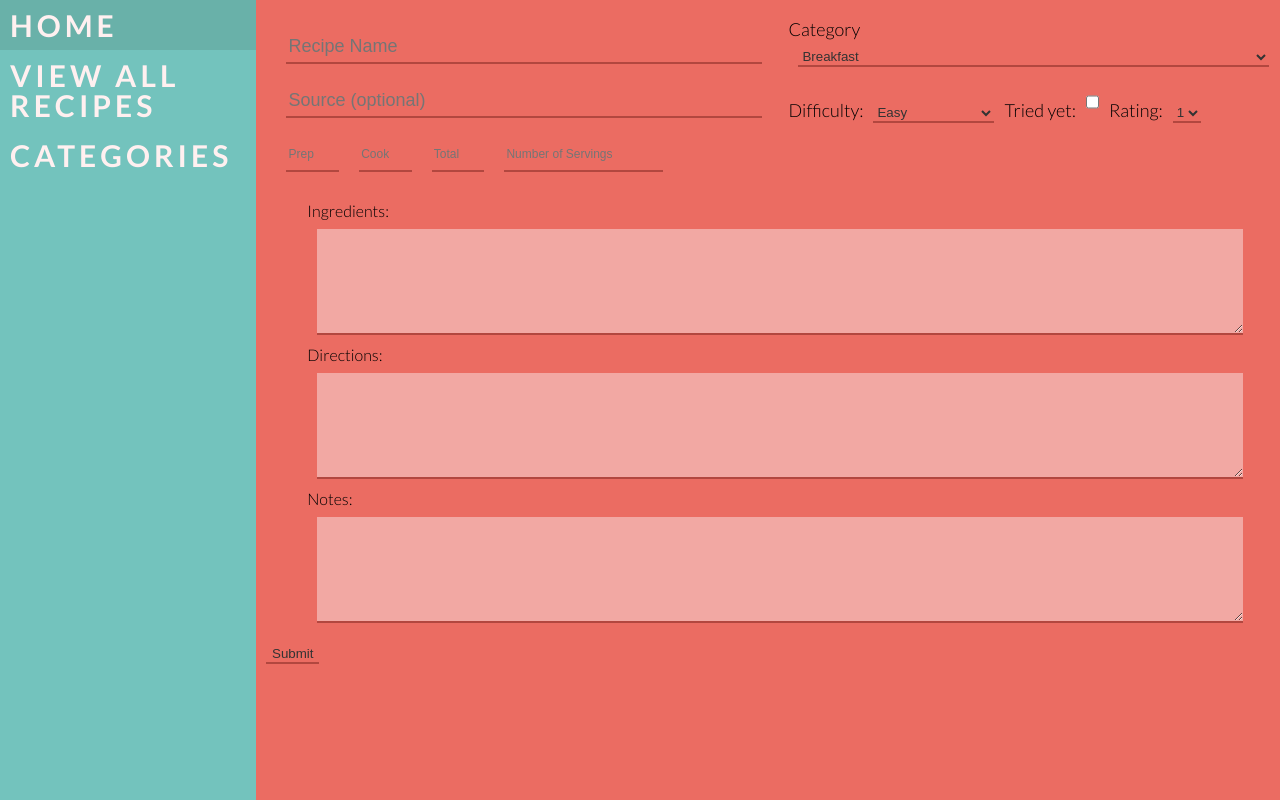
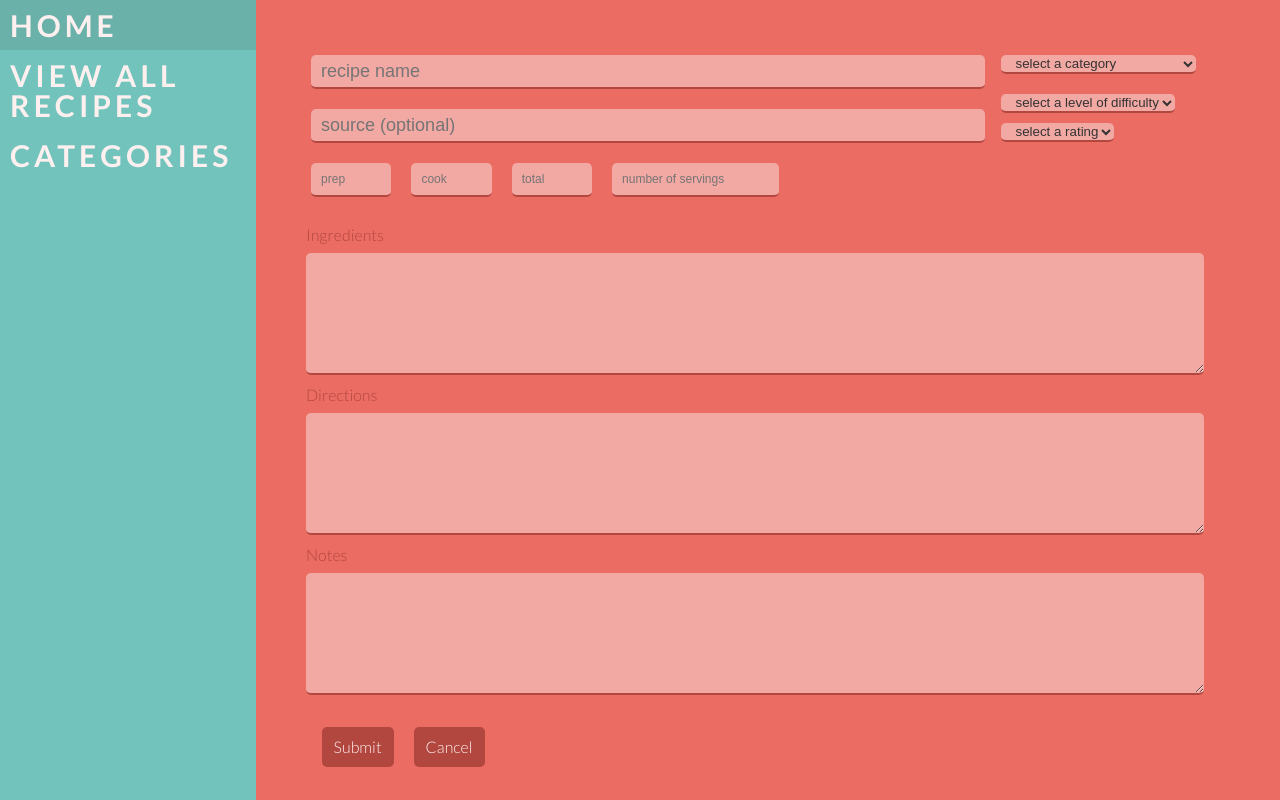
Before and after one commit to nikkieverett/final-project, a React (Create React App) app in the folder client/: page /create-new in a window 1280 px wide. Built offline with nearby package versions, Linux system fonts and the light colour scheme; no server answers.

Commit message:
updated css for recipe form

```diff
--- a/client/src/components/RecipeForm.js
+++ b/client/src/components/RecipeForm.js
@@ -24,9 +24,7 @@ class RecipeForm extends React.Component {
     return(
       <div className="form-container">
         <NavMenu />
-        <form
-          className="recipe-form"
-          onSubmit={(evt) => this.handleSave(evt)}>
+        <form className="recipe-form">
           <div className="left-entry">
             <input
               id="name"
@@ -77,44 +75,38 @@ class RecipeForm extends React.Component {
           </div>
 
           <div className="right-entry">
-            <h1>Category</h1>
             <select
               id="category"
               className="input"
               type="text"
               value={this.props.category}
               onChange={(evt) => this.setValue('category', evt)}>
+              <option default value="">Select a Category</option>
               <option value="BREAKFAST">Breakfast</option>
               <option value="MAIN COURSE">Main Course</option>
               <option value="DESSERT">Dessert</option>
               <option value="SIDE DISH">Side Dish</option>
               <option value="APPETIZER">Appetizer</option>
             </select>
-            <h1>Difficulty:</h1>
             <select
               id="difficulty"
               className="input"
               type="text"
               value={this.props.ease}
               onChange={(evt) => this.setValue('ease', evt)}>
+              <option default value="">Select a Level of Difficulty</option>
               <option value="EASY">Easy</option>
               <option value="INTERMEDIATE">Intermediate</option>
               <option value="DIFFICULT">Difficult</option>
               <option value="TIME CONSUMING">Time Consuming</option>
             </select>
-            <h1>Tried yet:</h1>
-            <input
-              id="tried"
-              className="input"
-              type="checkbox"
-              value={this.props.tried}
-              onChange={(evt) => this.setValue('tried', evt)}/>
-            <h1>Rating:</h1>
             <select
+              placeholder="Rating"
               id="rating"
               className="input"
               value={this.props.rating}
               onChange={(evt) => this.setValue('rating', evt)}>
+              <option default value="">Select a Rating</option>
               <option>1</option>
               <option>2</option>
               <option>3</option>
@@ -124,12 +116,12 @@ class RecipeForm extends React.Component {
           </div>
 
           <div className="main-entry">
-            <h1>Ingredients:</h1>
+            <h1>Ingredients</h1>
             <textarea
               className="input"
               value={this.props.ingredients}
               onChange={(evt) => this.setValue('ingredients', evt)}/>
-            <h1>Directions:</h1>
+            <h1>Directions</h1>
             <textarea
               className="input"
               value={this.props.directions}
@@ -137,16 +129,16 @@ class RecipeForm extends React.Component {
           </div>
 
           <div className="sub-entry">
-            <h1>Notes:</h1>
+            <h1>Notes</h1>
             <textarea
               className="input"
               value={this.props.notes}
               onChange={(evt) => this.setValue('notes', evt)} />
           </div>
+          <div className="submit" onClick={(evt) => this.handleSave(evt)}>Submit</div>
+          <div className="cancel" onClick={() => this.props.history.goBack()}>Cancel</div>
+        </form>
 
-          <input className="input" type="submit" />
-
-        </form>
       </div>
     )
   }
--- a/client/src/components/RecipeList.js
+++ b/client/src/components/RecipeList.js
@@ -5,7 +5,6 @@ import { Link, withRouter } from 'react-router-dom';
 import NavMenu from './NavMenu.js';
 import ListCreator from './ListCreator.js';
 import SearchBar from './SearchBar.js';
-// import UserData from '../UserData.js';
 
 class RecipeList extends React.Component {
   constructor(){
@@ -29,7 +28,8 @@ class RecipeList extends React.Component {
       <div className="list-container">
         <div className="page-header">
           <SearchBar className="list-search"/>
-          <div className="add"><Link to="/create-new">+<span>add new</span></Link></div>
+          <div className="categoryName">{this.state.query.category}</div>
+          <div className="add"><Link to="/create-new">+<span> add new</span></Link></div>
         </div>
         <NavMenu />
         <div className="recipes">
--- a/client/src/index.css
+++ b/client/src/index.css
@@ -65,24 +65,35 @@ table {
   display: inline-block;
   margin: 20px 0 20px 100px; }
 
-/* line 7, src/scss/_pageHeader.scss */
+/* line 6, src/scss/_pageHeader.scss */
 /* line 60, src/index.css */
 .list-search input {
   width: 200px;
-  height: 40px;
+  height: 30px;
   border: none;
   border-radius: 10px;
   font-size: 12px;
   color: #333333;
   padding-left: 20px; }
 
-/* line 16, src/scss/_pageHeader.scss */
+/* line 15, src/scss/_pageHeader.scss */
 /* line 69, src/index.css */
 .list-search input:focus {
   border: none; }
 
-/* line 21, src/scss/_pageHeader.scss */
+/* line 19, src/scss/_pageHeader.scss */
 /* line 73, src/index.css */
+.categoryName {
+  display: inline-block;
+  margin-left: 20px;
+  margin-top: 20px;
+  padding: 10px;
+  color: #fff0f0;
+  font-size: 2em;
+  text-transform: uppercase; }
+
+/* line 28, src/scss/_pageHeader.scss */
+/* line 83, src/index.css */
 .add {
   width: 50px;
   height: 50px;
@@ -98,35 +109,35 @@ table {
   color: #fff0f0;
   transition: all ease 1s; }
 
-/* line 35, src/scss/_pageHeader.scss */
-/* line 88, src/index.css */
+/* line 42, src/scss/_pageHeader.scss */
+/* line 98, src/index.css */
 .add span {
   display: none; }
 
-/* line 38, src/scss/_pageHeader.scss */
-/* line 91, src/index.css */
+/* line 45, src/scss/_pageHeader.scss */
+/* line 101, src/index.css */
 .add a {
   color: #fff0f0;
   text-decoration: none; }
 
-/* line 43, src/scss/_pageHeader.scss */
-/* line 96, src/index.css */
+/* line 50, src/scss/_pageHeader.scss */
+/* line 106, src/index.css */
 .add:hover {
   width: 200px; }
 
-/* line 44, src/scss/_pageHeader.scss */
-/* line 99, src/index.css */
+/* line 51, src/scss/_pageHeader.scss */
+/* line 109, src/index.css */
 .add:hover span {
   display: inline; }
 
 /* line 3, src/scss/_home.scss */
-/* line 103, src/index.css */
+/* line 113, src/index.css */
 .home-container {
   width: 960px;
   margin: 0 auto; }
 
 /* line 9, src/scss/_home.scss */
-/* line 108, src/index.css */
+/* line 118, src/index.css */
 .add-button, .view-all {
   width: 50px;
   height: 50px;
@@ -142,38 +153,38 @@ table {
   right: 30px; }
 
 /* line 22, src/scss/_home.scss */
-/* line 122, src/index.css */
+/* line 132, src/index.css */
 .add-button span, .view-all span {
   display: none; }
 
 /* line 25, src/scss/_home.scss */
-/* line 125, src/index.css */
+/* line 135, src/index.css */
 .add-button a, .view-all a {
   color: #fff0f0;
   text-decoration: none; }
 
 /* line 30, src/scss/_home.scss */
-/* line 130, src/index.css */
+/* line 140, src/index.css */
 .add-button {
   top: 10px; }
 
 /* line 33, src/scss/_home.scss */
-/* line 134, src/index.css */
+/* line 144, src/index.css */
 .view-all {
   top: 70px; }
 
 /* line 36, src/scss/_home.scss */
-/* line 138, src/index.css */
+/* line 148, src/index.css */
 .add-button:hover, .view-all:hover {
   width: 200px; }
 
 /* line 37, src/scss/_home.scss */
-/* line 141, src/index.css */
+/* line 151, src/index.css */
 .add-button:hover span, .view-all:hover span {
   display: inline; }
 
 /* line 43, src/scss/_home.scss */
-/* line 145, src/index.css */
+/* line 155, src/index.css */
 .main-header {
   font-size: 3em;
   margin-top: 150px;
@@ -181,7 +192,7 @@ table {
   color: #fff0f0; }
 
 /* line 50, src/scss/_home.scss */
-/* line 152, src/index.css */
+/* line 162, src/index.css */
 .home-search input {
   display: block;
   margin: 20px auto;
@@ -196,18 +207,18 @@ table {
   transition: all ease 1s; }
 
 /* line 63, src/scss/_home.scss */
-/* line 166, src/index.css */
+/* line 176, src/index.css */
 .home-search input:focus {
   outline: none;
   width: 300px; }
 
 /* line 67, src/scss/_home.scss */
-/* line 171, src/index.css */
+/* line 181, src/index.css */
 .home-search input::placeholder {
   color: #b2473f; }
 
 /* line 71, src/scss/_home.scss */
-/* line 175, src/index.css */
+/* line 185, src/index.css */
 .category {
   background-color: #73c3bd;
   color: #fff0f0;
@@ -224,12 +235,12 @@ table {
   transition: all 0.3s ease; }
 
 /* line 86, src/scss/_home.scss */
-/* line 191, src/index.css */
+/* line 201, src/index.css */
 .category:hover {
   background-color: #69b1a9; }
 
 /* line 3, src/scss/_navMenu.scss */
-/* line 195, src/index.css */
+/* line 205, src/index.css */
 .nav-menu {
   color: #fff0f0;
   height: 100%;
@@ -242,7 +253,7 @@ table {
   transition: all ease .5s; }
 
 /* line 13, src/scss/_navMenu.scss */
-/* line 206, src/index.css */
+/* line 216, src/index.css */
 .nav-menu .link {
   color: #fff0f0;
   font-size: 30px;
@@ -253,29 +264,29 @@ table {
   transition: all ease 1s; }
 
 /* line 21, src/scss/_navMenu.scss */
-/* line 215, src/index.css */
+/* line 225, src/index.css */
 .nav-menu .link a {
   text-decoration: none;
   color: #fff0f0; }
 
 /* line 27, src/scss/_navMenu.scss */
-/* line 220, src/index.css */
+/* line 230, src/index.css */
 .link:hover {
   background-color: #69b1a9; }
 
 /* line 30, src/scss/_navMenu.scss */
-/* line 224, src/index.css */
+/* line 234, src/index.css */
 .sub-menu-hide {
   display: none; }
 
 /* line 33, src/scss/_navMenu.scss */
-/* line 228, src/index.css */
+/* line 238, src/index.css */
 .sub-menu-visible {
   display: inline-block;
   margin-left: 10px; }
 
 /* line 36, src/scss/_navMenu.scss */
-/* line 232, src/index.css */
+/* line 242, src/index.css */
 .sub-menu-visible .sub-cat {
   padding: 5px;
   font-size: 20px;
@@ -284,12 +295,12 @@ table {
   transition: all ease 1s; }
 
 /* line 43, src/scss/_navMenu.scss */
-/* line 239, src/index.css */
+/* line 249, src/index.css */
 .sub-menu-visible .sub-cat:hover {
   color: #eb6c62; }
 
 /* line 3, src/scss/_recipes.scss */
-/* line 243, src/index.css */
+/* line 253, src/index.css */
 .list-container {
   width: 80%;
   margin: 0 auto;
@@ -298,12 +309,12 @@ table {
   top: 0; }
 
 /* line 10, src/scss/_recipes.scss */
-/* line 251, src/index.css */
+/* line 261, src/index.css */
 .recipes {
   overflow: none; }
 
 /* line 12, src/scss/_recipes.scss */
-/* line 254, src/index.css */
+/* line 264, src/index.css */
 .recipes .list-items {
   background-color: #f2a8a3;
   color: #fff0f0;
@@ -315,26 +326,26 @@ table {
   position: relative; }
 
 /* line 21, src/scss/_recipes.scss */
-/* line 264, src/index.css */
+/* line 274, src/index.css */
 .recipes .list-items h1 {
   font-size: 3em;
   padding-bottom: 10px;
   display: inline-block; }
 
 /* line 26, src/scss/_recipes.scss */
-/* line 269, src/index.css */
+/* line 279, src/index.css */
 .recipes .list-items h2 {
   font-size: 1em;
   text-transform: uppercase;
   color: #b2473f; }
 
 /* line 31, src/scss/_recipes.scss */
-/* line 274, src/index.css */
+/* line 284, src/index.css */
 .recipes .list-items h1:hover {
   color: #333333; }
 
 /* line 35, src/scss/_recipes.scss */
-/* line 277, src/index.css */
+/* line 287, src/index.css */
 .recipes .buttons {
   right: 10px;
   top: 10px;
@@ -342,7 +353,7 @@ table {
   position: absolute; }
 
 /* line 41, src/scss/_recipes.scss */
-/* line 283, src/index.css */
+/* line 293, src/index.css */
 .recipes .buttons .favorite, .recipes .buttons .not-favorite {
   background-repeat: none;
   width: 25px;
@@ -353,129 +364,164 @@ table {
   border: 1px solid #69b1a9; }
 
 /* line 50, src/scss/_recipes.scss */
-/* line 292, src/index.css */
+/* line 302, src/index.css */
 .recipes .buttons .favorite {
   background-image: url(../public/ic_star_white_24px.svg); }
 
 /* line 53, src/scss/_recipes.scss */
-/* line 295, src/index.css */
+/* line 305, src/index.css */
 .recipes .buttons .not-favorite {
   background-image: url(../public/ic_star_border_white_24px.svg); }
 
-/* line 3, src/scss/_form.scss */
-/* line 299, src/index.css */
+/* line 4, src/scss/_form.scss */
+/* line 309, src/index.css */
 .recipe-form {
-  width: 80%;
+  width: 76%;
   position: absolute;
   top: 0;
-  right: 0; }
+  right: 0;
+  padding: 2%; }
 
-/* line 9, src/scss/_form.scss */
-/* line 306, src/index.css */
+/* line 11, src/scss/_form.scss */
+/* line 317, src/index.css */
 .input {
   display: inline-block;
-  margin: 10px;
   border: none;
-  background-color: #eb6c62;
+  background-color: #f2a8a3;
   border-bottom: #b2473f 2px solid;
-  color: #333333; }
+  color: #333333;
+  padding-left: 10px;
+  border-radius: 5px;
+  text-transform: lowercase; }
 
-/* line 18, src/scss/_form.scss */
-/* line 315, src/index.css */
+/* line 21, src/scss/_form.scss */
+/* line 328, src/index.css */
 .left-entry, .right-entry {
   float: left;
-  width: 46%;
   margin: 2%; }
 
-/* line 22, src/scss/_form.scss */
-/* line 320, src/index.css */
+/* line 24, src/scss/_form.scss */
+/* line 332, src/index.css */
 .left-entry input, .right-entry input {
   height: 30px;
   margin: 10px;
   font-size: 18px; }
 
-/* line 27, src/scss/_form.scss */
-/* line 325, src/index.css */
+/* line 29, src/scss/_form.scss */
+/* line 337, src/index.css */
 .left-entry input:focus, .right-entry input:focus {
   outline: none; }
 
-/* line 31, src/scss/_form.scss */
-/* line 329, src/index.css */
-#name, #link {
+/* line 33, src/scss/_form.scss */
+/* line 341, src/index.css */
+.left-entry {
+  width: 68%; }
+
+/* line 35, src/scss/_form.scss */
+/* line 344, src/index.css */
+.left-entry #name, .left-entry #link {
   width: 100%; }
 
-/* line 34, src/scss/_form.scss */
-/* line 333, src/index.css */
-#prep, #cook, #total {
+/* line 38, src/scss/_form.scss */
+/* line 347, src/index.css */
+.left-entry #prep, .left-entry #cook, .left-entry #total {
   font-size: 12px;
   float: left;
   width: 10.333%; }
 
-/* line 39, src/scss/_form.scss */
-/* line 339, src/index.css */
-#servings {
+/* line 43, src/scss/_form.scss */
+/* line 352, src/index.css */
+.left-entry #servings {
   font-size: 12px;
   clear: both; }
 
-/* line 44, src/scss/_form.scss */
-/* line 344, src/index.css */
-.right-entry h1 {
-  font-size: 18px;
-  display: inline; }
+/* line 48, src/scss/_form.scss */
+/* line 357, src/index.css */
+.right-entry {
+  width: 20%; }
 
-/* line 49, src/scss/_form.scss */
-/* line 349, src/index.css */
-#category {
+/* line 50, src/scss/_form.scss */
+/* line 360, src/index.css */
+.right-entry .input {
+  margin-top: 10px;
+  margin-bottom: 10px; }
+
+/* line 54, src/scss/_form.scss */
+/* line 364, src/index.css */
+.right-entry #category {
   width: 100%; }
 
-/* line 52, src/scss/_form.scss */
-/* line 353, src/index.css */
-#tried, #rating, #difficulty {
-  display: inline; }
+/* line 57, src/scss/_form.scss */
+/* line 367, src/index.css */
+.right-entry #tried, .right-entry #rating, .right-entry #difficulty {
+  display: block; }
 
-/* line 55, src/scss/_form.scss */
-/* line 357, src/index.css */
+/* line 61, src/scss/_form.scss */
+/* line 371, src/index.css */
 .main-entry, .sub-entry {
-  width: 90%;
-  margin: 0 auto; }
-
-/* line 58, src/scss/_form.scss */
-/* line 361, src/index.css */
-.main-entry textarea, .sub-entry textarea {
-  width: 100%;
-  background-color: #f2a8a3;
-  height: 100px; }
-
-/* line 65, src/scss/_form.scss */
-/* line 367, src/index.css */
-.main-entry {
+  margin: 0 auto;
+  width: 95%;
   clear: both; }
 
-/* line 68, src/scss/_form.scss */
-/* line 371, src/index.css */
-.sub-entry {
-  clear: both; }
+/* line 66, src/scss/_form.scss */
+/* line 376, src/index.css */
+.main-entry textarea, .sub-entry textarea {
+  width: 95%;
+  background-color: #f2a8a3;
+  height: 100px;
+  margin-bottom: 10px;
+  text-transform: lowercase;
+  padding: 10px; }
+
+/* line 74, src/scss/_form.scss */
+/* line 384, src/index.css */
+.main-entry h1, .sub-entry h1 {
+  margin-bottom: 10px;
+  color: #b2473f; }
+
+/* line 79, src/scss/_form.scss */
+/* line 389, src/index.css */
+.submit, .cancel {
+  display: inline-block;
+  background-color: #b2473f;
+  border: #b2473f 2px solid;
+  color: #fff0f0;
+  border-radius: 5px;
+  padding: 10px;
+  margin-top: 20px; }
+
+/* line 89, src/scss/_form.scss */
+/* line 399, src/index.css */
+.submit {
+  margin-left: 40px; }
+
+/* line 93, src/scss/_form.scss */
+/* line 403, src/index.css */
+.cancel {
+  margin-left: 20px; }
 
 /* line 1, src/scss/_recipeCard.scss */
-/* line 375, src/index.css */
+/* line 407, src/index.css */
 .recipe-card {
   width: 960px;
   margin: 0 auto;
   background-color: #f2a8a3;
   height: 100%;
   color: #333333;
-  position: relative; }
+  position: relative;
+  padding: 20px; }
 
-/* line 9, src/scss/_recipeCard.scss */
-/* line 383, src/index.css */
+/* line 10, src/scss/_recipeCard.scss */
+/* line 416, src/index.css */
 .recipe-card .buttons {
   right: 10px;
   top: 10px;
   overflow: auto;
-  position: absolute; }
+  position: absolute;
+  transition: ease all 3s; }
 
-/* line 15, src/scss/_recipeCard.scss */
-/* line 389, src/index.css */
+/* line 16, src/scss/_recipeCard.scss */
+/* line 423, src/index.css */
 .recipe-card .buttons .delete, .recipe-card .buttons .edit {
   background-repeat: none;
   width: 25px;
@@ -483,37 +529,37 @@ table {
   border-radius: 5px;
   float: left; }
 
-/* line 22, src/scss/_recipeCard.scss */
-/* line 396, src/index.css */
+/* line 23, src/scss/_recipeCard.scss */
+/* line 430, src/index.css */
 .recipe-card .buttons .delete {
   background-image: url(../public/ic_delete_white_24px.svg);
   margin-right: 10px; }
 
-/* line 26, src/scss/_recipeCard.scss */
-/* line 400, src/index.css */
+/* line 27, src/scss/_recipeCard.scss */
+/* line 434, src/index.css */
 .recipe-card .buttons .edit {
   background-image: url(../public/ic_edit_white_24px.svg);
   margin-right: 10px; }
 
-/* line 31, src/scss/_recipeCard.scss */
-/* line 404, src/index.css */
+/* line 32, src/scss/_recipeCard.scss */
+/* line 438, src/index.css */
 .recipe-card .back-button {
   background-image: url(../public/ic_keyboard_backspace_white_24px.svg);
   background-repeat: none;
-  margin-left: 10px;
   width: 24px;
   height: 24px;
-  top: 20px;
+  position: absolute;
+  top: 10px;
   left: 20px; }
 
-/* line 40, src/scss/_recipeCard.scss */
-/* line 413, src/index.css */
+/* line 41, src/scss/_recipeCard.scss */
+/* line 447, src/index.css */
 .recipe-card h1 {
   font-size: 2em;
   margin: 30px; }
 
-/* line 44, src/scss/_recipeCard.scss */
-/* line 417, src/index.css */
+/* line 45, src/scss/_recipeCard.scss */
+/* line 451, src/index.css */
 .recipe-card .details {
   border-bottom: 2px solid #69b1a9;
   overflow: auto;
@@ -521,22 +567,22 @@ table {
   margin: 0 auto;
   text-transform: lowercase; }
 
-/* line 50, src/scss/_recipeCard.scss */
-/* line 424, src/index.css */
+/* line 51, src/scss/_recipeCard.scss */
+/* line 458, src/index.css */
 .recipe-card .details .detail {
   float: left;
   margin-left: 10px;
   margin-bottom: 10px;
   font-size: .8em; }
 
-/* line 55, src/scss/_recipeCard.scss */
-/* line 430, src/index.css */
+/* line 56, src/scss/_recipeCard.scss */
+/* line 464, src/index.css */
 .recipe-card .details .detail span {
   text-transform: uppercase;
   font-weight: bold; }
 
-/* line 61, src/scss/_recipeCard.scss */
-/* line 434, src/index.css */
+/* line 62, src/scss/_recipeCard.scss */
+/* line 468, src/index.css */
 .recipe-card h2 {
   font-size: 1em;
   text-transform: uppercase;
@@ -544,8 +590,8 @@ table {
   margin-left: 30px;
   margin-top: 10px; }
 
-/* line 68, src/scss/_recipeCard.scss */
-/* line 441, src/index.css */
+/* line 69, src/scss/_recipeCard.scss */
+/* line 475, src/index.css */
 .recipe-card p {
   border-bottom: 2px solid #69b1a9;
   width: 95%;
@@ -555,7 +601,7 @@ table {
   padding: 10px; }
 
 /* line 10, src/index.scss */
-/* line 450, src/index.css */
+/* line 484, src/index.css */
 body {
   margin: 0;
   padding: 0;
--- a/client/src/scss/_form.scss
+++ b/client/src/scss/_form.scss
@@ -1,23 +1,25 @@
 @import './variables.scss';
 
+
 .recipe-form{
-  width: 80%;
+  width: 76%;
   position: absolute;
   top: 0;
   right: 0;
+  padding: 2%;
 }
 .input{
   display: inline-block;
-  margin: 10px;
   border: none;
-  background-color: $primary-color;
+  background-color: $tertiary-color;
   border-bottom: $secondary-font-color 2px solid;
   color: $focus-font-color;
-
+  padding-left: 10px;
+  border-radius: 5px;
+  text-transform: lowercase;
 }
 .left-entry, .right-entry {
   float: left;
-  width: 46%;
   margin: 2%;
   input{
     height: 30px;
@@ -28,6 +30,8 @@
     outline: none;
   }
 }
+.left-entry{
+  width: 68%;
   #name, #link {
     width: 100%;
   }
@@ -40,31 +44,52 @@
     font-size: 12px;
     clear: both;
   }
+}
 .right-entry{
-  h1{
-    font-size: 18px;
-    display: inline;
-  }
+  width: 20%;
+  .input{
+    margin-top: 10px;
+    margin-bottom: 10px;
   }
   #category, {
     width: 100%;
   }
   #tried, #rating, #difficulty{
-  display: inline;
+    display: block;
+  }
 }
 .main-entry, .sub-entry{
-  width: 90%;
   margin: 0 auto;
+  width: 95%;
+  clear: both;
+
   textarea{
-    width: 100%;
+    width: 95%;
     background-color: $tertiary-color;
     height: 100px;
+    margin-bottom: 10px;
+    text-transform: lowercase;
+    padding: 10px;
+  }
+  h1{
+    margin-bottom: 10px;
+    color: $secondary-font-color;
   }
 }
+.submit, .cancel{
+  display: inline-block;
+  background-color: $secondary-font-color;
+  border: $secondary-font-color 2px solid;
+  color: $primary-font-color;
+  border-radius: 5px;
+  padding: 10px;
+  margin-top: 20px;
 
-.main-entry{
-  clear: both;
 }
-.sub-entry{
-  clear: both;
+.submit{
+  margin-left: 40px;
+
 }
+.cancel{
+  margin-left: 20px;
+}
```
Also changed, not shown: client/src/scss/_pageHeader.scss (+10 -4 lines), client/src/scss/_recipeCard.scss (+4 -3 lines). Lines whose indentation alone changed are shown as unchanged.
